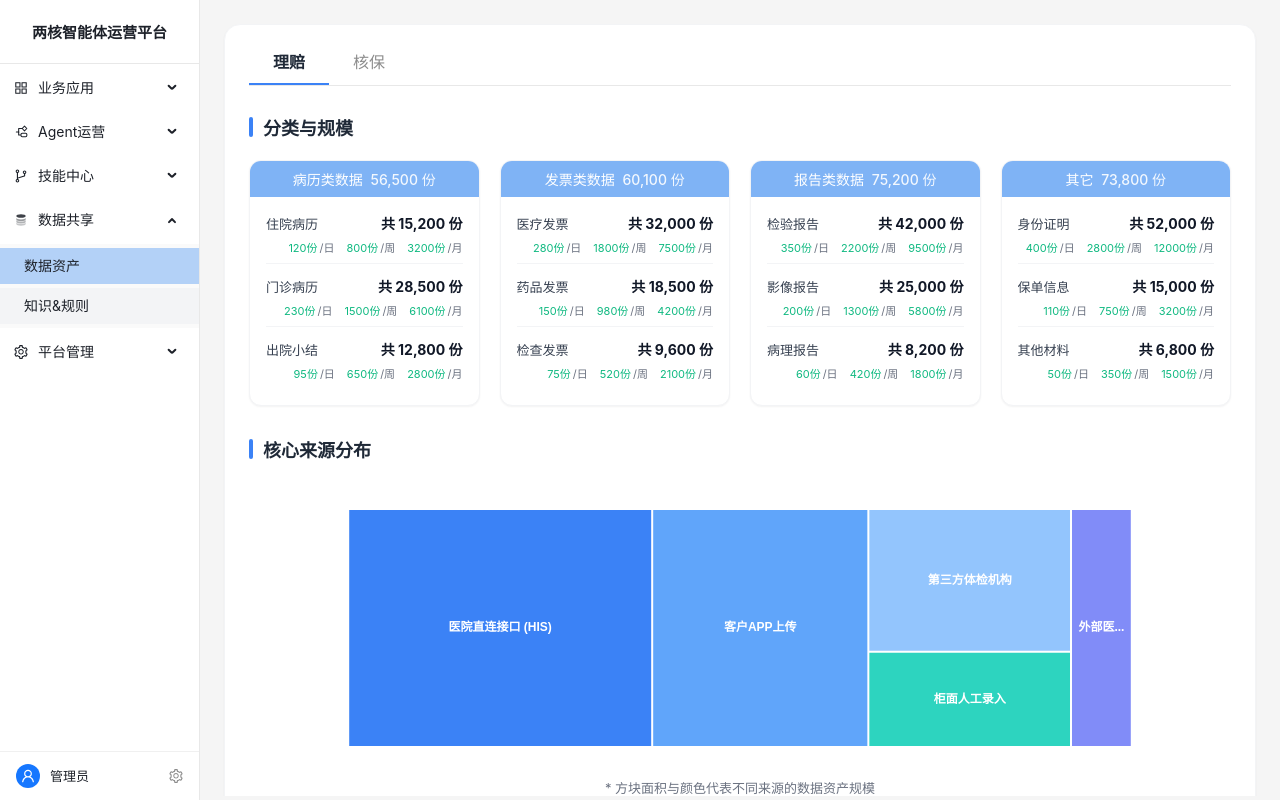
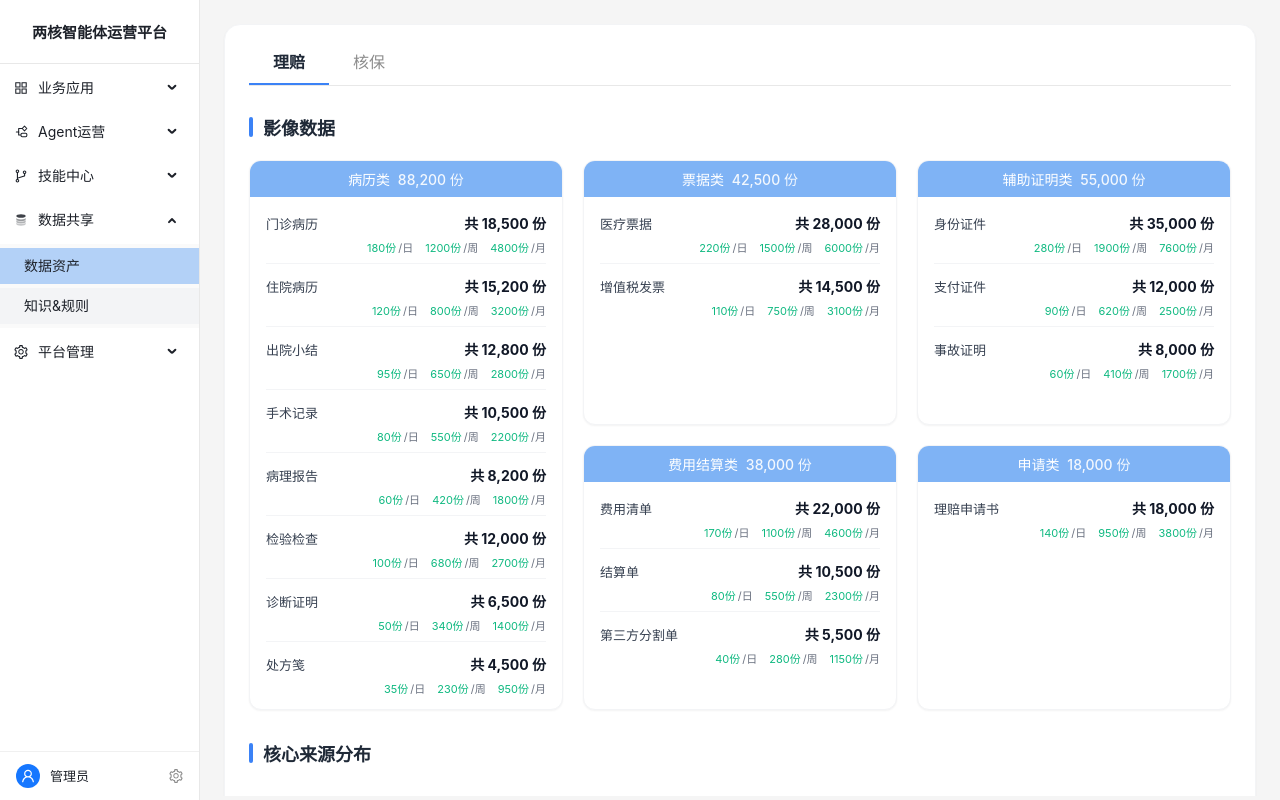
Before and after one commit to tuji-sjp/two-core-agent-ops, a React (Vite) app: page /data-share/data-assets in a window 1280 px wide. Built offline with nearby package versions, Linux system fonts and the light colour scheme.

Commit message:
修改理赔影像数据分类

```diff
--- a/src/pages/dashboard/components/data-assets/classification-overview.tsx
+++ b/src/pages/dashboard/components/data-assets/classification-overview.tsx
@@ -1,43 +1,53 @@
 import React from 'react'
-import { Row, Col } from 'antd'
 import { DataCard } from '../shared/data-card'
 import CoreSourceTreemap from './core-source-treemap'
 
-const FOUR_CATEGORIES = [
+const FIVE_CATEGORIES = [
   {
-    name: '病历类数据',
-    total: 56500,
+    name: '病历类',
+    total: 88200,
     items: [
+      { label: '门诊病历', count: 18500, d: '180', w: '1200', m: '4800' },
       { label: '住院病历', count: 15200, d: '120', w: '800', m: '3200' },
-      { label: '门诊病历', count: 28500, d: '230', w: '1500', m: '6100' },
       { label: '出院小结', count: 12800, d: '95', w: '650', m: '2800' },
+      { label: '手术记录', count: 10500, d: '80', w: '550', m: '2200' },
+      { label: '病理报告', count: 8200, d: '60', w: '420', m: '1800' },
+      { label: '检验检查', count: 12000, d: '100', w: '680', m: '2700' },
+      { label: '诊断证明', count: 6500, d: '50', w: '340', m: '1400' },
+      { label: '处方笺', count: 4500, d: '35', w: '230', m: '950' },
     ],
   },
   {
-    name: '发票类数据',
-    total: 60100,
+    name: '票据类',
+    total: 42500,
     items: [
-      { label: '医疗发票', count: 32000, d: '280', w: '1800', m: '7500' },
-      { label: '药品发票', count: 18500, d: '150', w: '980', m: '4200' },
-      { label: '检查发票', count: 9600, d: '75', w: '520', m: '2100' },
+      { label: '医疗票据', count: 28000, d: '220', w: '1500', m: '6000' },
+      { label: '增值税发票', count: 14500, d: '110', w: '750', m: '3100' },
     ],
   },
   {
-    name: '报告类数据',
-    total: 75200,
+    name: '费用结算类',
+    total: 38000,
     items: [
-      { label: '检验报告', count: 42000, d: '350', w: '2200', m: '9500' },
-      { label: '影像报告', count: 25000, d: '200', w: '1300', m: '5800' },
-      { label: '病理报告', count: 8200, d: '60', w: '420', m: '1800' },
+      { label: '费用清单', count: 22000, d: '170', w: '1100', m: '4600' },
+      { label: '结算单', count: 10500, d: '80', w: '550', m: '2300' },
+      { label: '第三方分割单', count: 5500, d: '40', w: '280', m: '1150' },
     ],
   },
   {
-    name: '其它',
-    total: 73800,
+    name: '辅助证明类',
+    total: 55000,
     items: [
-      { label: '身份证明', count: 52000, d: '400', w: '2800', m: '12000' },
-      { label: '保单信息', count: 15000, d: '110', w: '750', m: '3200' },
-      { label: '其他材料', count: 6800, d: '50', w: '350', m: '1500' },
+      { label: '身份证件', count: 35000, d: '280', w: '1900', m: '7600' },
+      { label: '支付证件', count: 12000, d: '90', w: '620', m: '2500' },
+      { label: '事故证明', count: 8000, d: '60', w: '410', m: '1700' },
+    ],
+  },
+  {
+    name: '申请类',
+    total: 18000,
+    items: [
+      { label: '理赔申请书', count: 18000, d: '140', w: '950', m: '3800' },
     ],
   },
 ]
@@ -58,17 +68,26 @@ const ClassificationOverview: React.FC = () => {
           borderRadius: 10,
           marginRight: 10,
         }} />
-        <span style={{ fontSize: 18, fontWeight: 700, color: '#1f2937' }}>分类与规模</span>
+        <span style={{ fontSize: 18, fontWeight: 700, color: '#1f2937' }}>影像数据</span>
       </div>
 
-      {/* 4个数据卡片 */}
-      <Row gutter={[20, 20]}>
-        {FOUR_CATEGORIES.map((cat, i) => (
-          <Col xs={24} sm={12} md={12} lg={6} key={i}>
-            <DataCard category={cat} unit="份" headerUnit="份" />
-          </Col>
-        ))}
-      </Row>
+      {/* 左右三列布局：左列病历类，中列票据类+费用结算类，右列辅助证明类+申请类，三列等高 */}
+      <div style={{ display: 'flex', gap: 20 }}>
+        {/* 第1列：病历类（8行内容，自然高度最大） */}
+        <div style={{ flex: '1 1 0', height: 550 }}>
+          <DataCard category={FIVE_CATEGORIES[0]} unit="份" headerUnit="份" style={{ height: '100%' }} />
+        </div>
+        {/* 第2列：票据类 + 费用结算类，上下均分 */}
+        <div style={{ flex: '1 1 0', height: 550, display: 'flex', flexDirection: 'column', gap: 20 }}>
+          <DataCard category={FIVE_CATEGORIES[1]} unit="份" headerUnit="份" style={{ height: 265 }} />
+          <DataCard category={FIVE_CATEGORIES[2]} unit="份" headerUnit="份" style={{ height: 265 }} />
+        </div>
+        {/* 第3列：辅助证明类 + 申请类，上下均分 */}
+        <div style={{ flex: '1 1 0', height: 550, display: 'flex', flexDirection: 'column', gap: 20 }}>
+          <DataCard category={FIVE_CATEGORIES[3]} unit="份" headerUnit="份" style={{ height: 265 }} />
+          <DataCard category={FIVE_CATEGORIES[4]} unit="份" headerUnit="份" style={{ height: 265 }} />
+        </div>
+      </div>
 
       {/* 核心来源分布 */}
       <CoreSourceTreemap />
--- a/src/pages/dashboard/components/shared/data-card.tsx
+++ b/src/pages/dashboard/components/shared/data-card.tsx
@@ -77,9 +77,10 @@ interface DataCardProps {
   }
   unit?: string
   headerUnit?: string
+  style?: React.CSSProperties
 }
 
-const DataCard: React.FC<DataCardProps> = ({ category, unit = '份', headerUnit }) => {
+const DataCard: React.FC<DataCardProps> = ({ category, unit = '份', headerUnit, style }) => {
   return (
     <div style={{
       background: '#fff',
@@ -87,6 +88,7 @@ const DataCard: React.FC<DataCardProps> = ({ category, unit = '份', headerUnit
       boxShadow: '0 1px 2px rgba(0,0,0,0.05)',
       border: '1px solid #f3f4f6',
       overflow: 'hidden',
+      ...style,
     }}>
       <div style={{
         background: '#7fb3f5',
```
Also changed, not shown: 1 other file (tests, documents, lock files or other folders).
